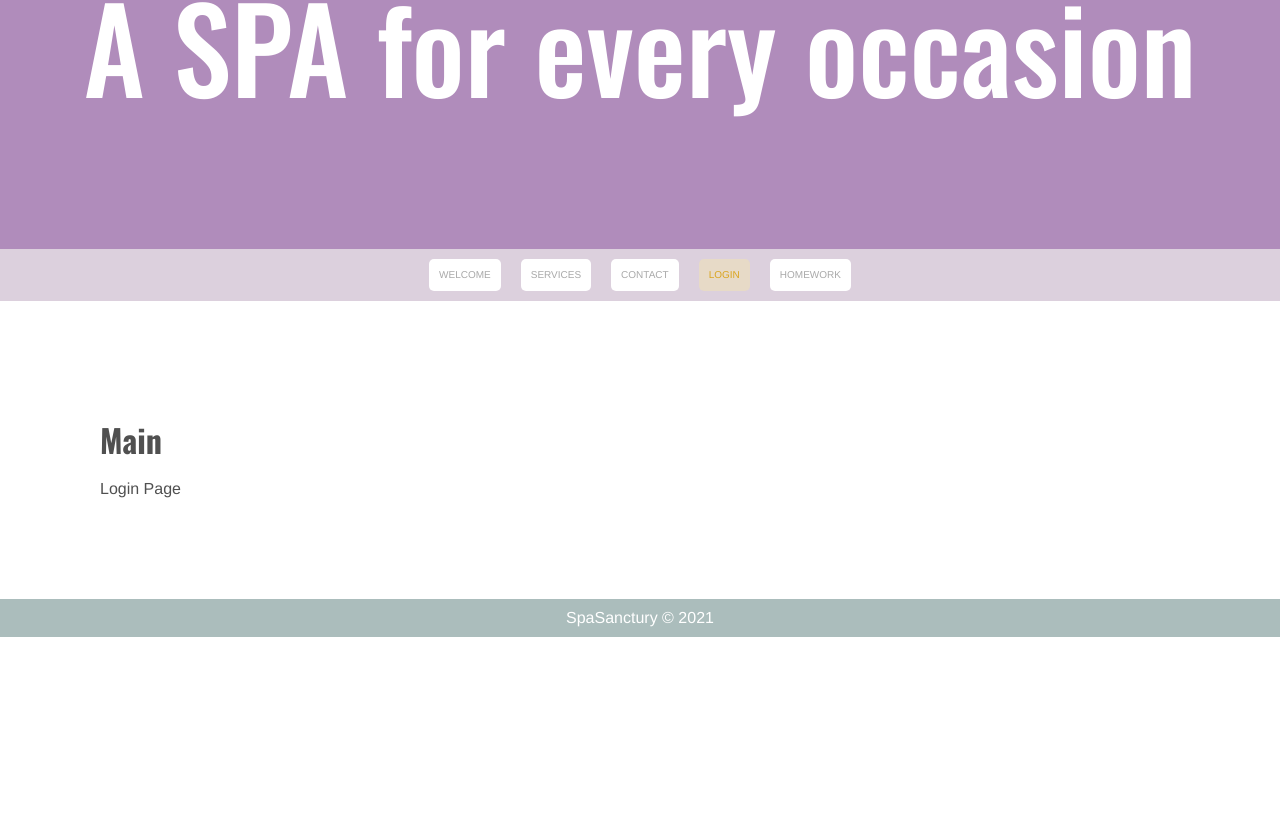
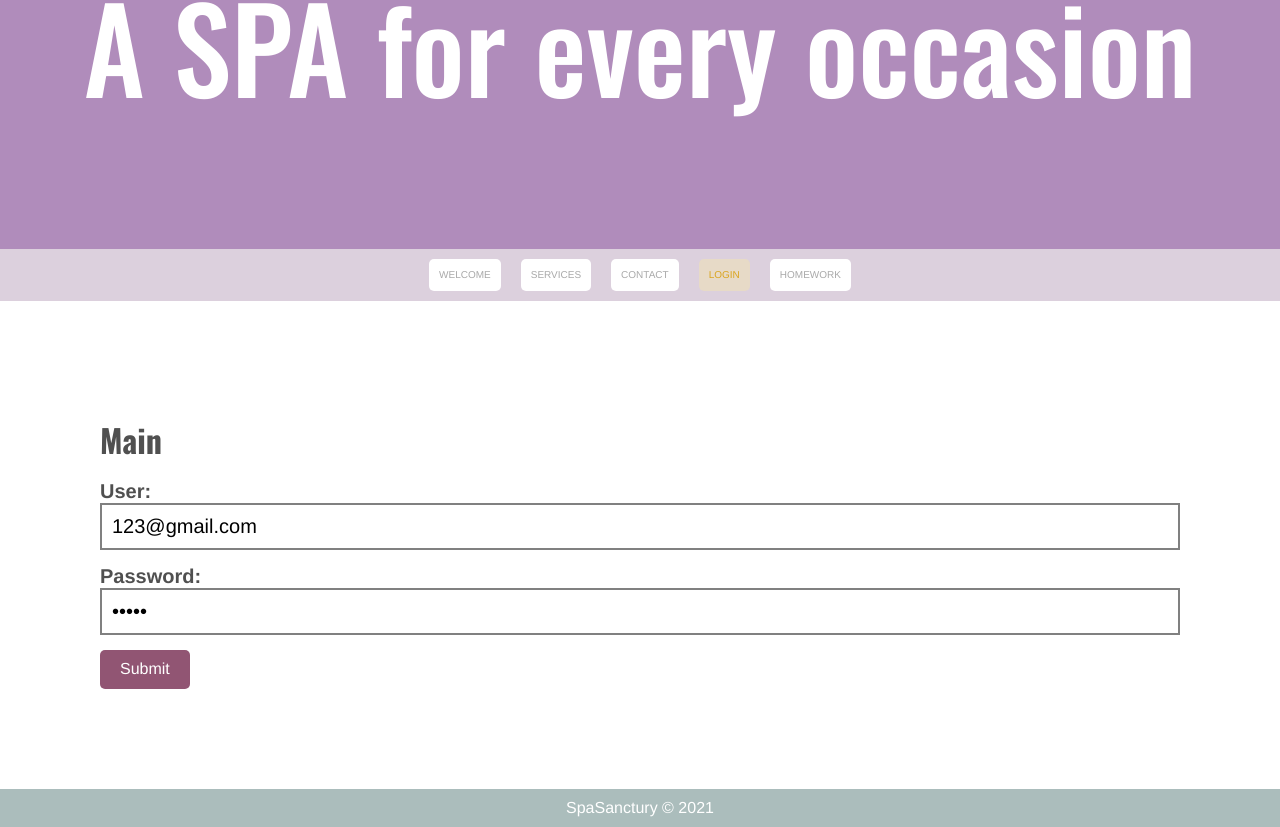
Before and after one commit to lhuan101/ucla-web1-summer21, a React (Create React App) app: page /login in a window 1280 px wide. Shown: the part 464-1291 px from the top of the page. Before the commit the page ends 1101 px from the top, so only its background shows below. Built offline with nearby package versions, Linux system fonts and the light colour scheme; no server answers.

Commit message:
login and hw

```diff
--- a/src/React/Components/UniversalForm/Context/actions.js
+++ b/src/React/Components/UniversalForm/Context/actions.js
@@ -1,5 +1,6 @@
 import { isValidEmail } from 'common/utilities.js';
 import { actionTypes } from './actionTypes.js';
+import API from 'common/API.js';
 
 /*---------------------------
 | Actions (Action Creators)
@@ -17,14 +18,14 @@ export const updateControl = (id, value, dispatch, state) => {
     });
 }
 
-export const submitForm = (dispatch, state) => {
+export const submitForm = async (dispatch, state) => {
     let newState ={
         ...state,
         hasSubmitted: true,
     }
 
     newState = validateControls(newState);
-    newState = submitData(newState);
+    newState = await submitData(newState);
 
     dispatch({
         type: actionTypes.UF_UPDATE_FORM,
@@ -32,12 +33,21 @@ export const submitForm = (dispatch, state) => {
     })
 }
 
-const submitData = (currentState) => {
+const submitData = async (currentState) => {
 
     let response = 'Unable to post to server';
     let message = 'Testing 123';
 
     // API call
+    const apiRawResponse = await API.post(currentState.apiUrl, currentState.controls);
+
+    response = apiRawResponse.data;
+
+    message = (response.success)
+        ? 'Form Submitted Successfully'
+        : 'Error Submit Form. Please Try again.'
+
+    console.log('response', response);
 
     return {
         ...currentState,
--- a/src/React/Homework/Homework.jsx
+++ b/src/React/Homework/Homework.jsx
@@ -136,6 +136,12 @@ const Homework = () => {
         <p>Styled Components is a library that allows you to use component-level styles in the application. It is written with a mixture of JavaScript and CSS using a technique called CSS-in-JS.</p>
         <p>Separate of concerns is to  to separate the code that accesses the database from the business logic on the backend. However, in this case it put CSS/HTML into a single component. </p>
         </Essay>
+        <Essay
+        number = {14}
+         question= 'Who is the client? What is its purpose? Why did you choose this subject?'
+        >
+        <p>For my final project, the client is myself. The purpose is to make a website for myself to promote my porfolio work. I choose this subject because right now my website is made of non-code web constructing Apps. The function is very limited and there is not a lot of data-responsive functions. I hope this final project can help me create at least useful code prompts to let it be more dynamic.</p>
+        </Essay>
     </div>
 );
 
--- a/src/React/Pages/Contact/ContactForm/ContactForm.jsx
+++ b/src/React/Pages/Contact/ContactForm/ContactForm.jsx
@@ -14,8 +14,8 @@ const ContactForm = () => {
         controls: [
             {
                 id: 'fullname',
-                label: 'Full Name',
-                value: '',
+                label: 'Fullname',
+                value: 'SoleilDumb',
                 type: 'text',
                 validation: {
                     isValid: true,
@@ -26,7 +26,7 @@ const ContactForm = () => {
             {
                 id: 'email',
                 label: 'Email',
-                value: '',
+                value: 'oxokcoco@gmail.com',
                 type: 'text',
                 validation: {
                     isValid: true,
@@ -37,7 +37,7 @@ const ContactForm = () => {
             {
                 id: 'message',
                 label: 'Message',
-                value: '',
+                value: 'This is my really cool message.',
                 type: 'textarea',
                 validation: {
                     isValid: true,
--- a/src/React/Pages/Login/Login.jsx
+++ b/src/React/Pages/Login/Login.jsx
@@ -1,11 +1,50 @@
 import React from 'react';
 import styled from 'styled-components';
 
+import UniversalForm from 'React/Components/UniversalForm/UniversalForm';
+
 const Login = () => {
 
+    const defaultFormData = {
+        apiUrl: '/user/login',
+        hasSubmitted: false,
+        request: {},
+        response: {},
+        message: '',
+
+        controls: [
+            {
+                id: 'user',
+                label: 'User',
+                value: '123@gmail.com',
+                type: 'text',
+                validation: {
+                    isValid: true,
+                    rules: ['required','email'],
+                    message:'',
+                }
+            },
+            {
+                id: 'password',
+                label: 'Password',
+                value: '12345',
+                type: 'password',
+                validation: {
+                    isValid: true,
+                    rules: ['required'],
+                    message:'',
+                }
+            },
+
+
+
+        ]
+
+    }
+
     return (
-        <LoginStyled className='Login'>
-            Login Page
+        <LoginStyled className= 'LoginForm'>
+            <UniversalForm defaultFormData={ defaultFormData }/>
         </LoginStyled>
     );
 }
```
